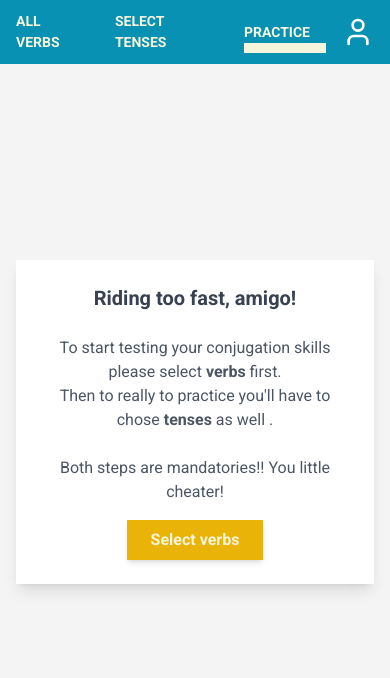
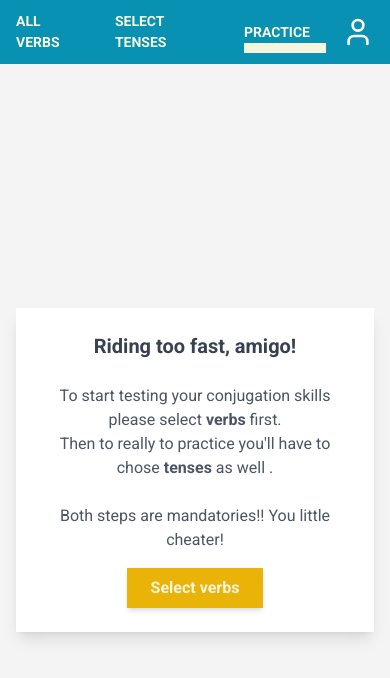
Before and after one commit to randomhero177/conjugate-me, a Next.js app: page /practice-selected in a window 390 px wide. Shown: the top 678 px of the page. Built offline with nearby package versions, Linux system fonts and the light colour scheme.

Commit message:
CME-32: mobile style fix

```diff
--- a/src/app/practice-selected/page.tsx
+++ b/src/app/practice-selected/page.tsx
@@ -86,7 +86,7 @@ export default function PracticeSelected() {
   }, []);
 
   return (
-    <div className="flex min-h-screen flex-col items-center justify-center px-4 lg:p-12 lg:pt-32">
+    <div className="flex min-h-screen flex-col items-center justify-center px-4 lg:p-12 pt-24 lg:pt-32">
       {selectedVerbs.length > 0 && selectedTenses.length > 0 && (
         <div className="p-8 bg-white shadow-lg w-full mb-12">
           <div>
```
